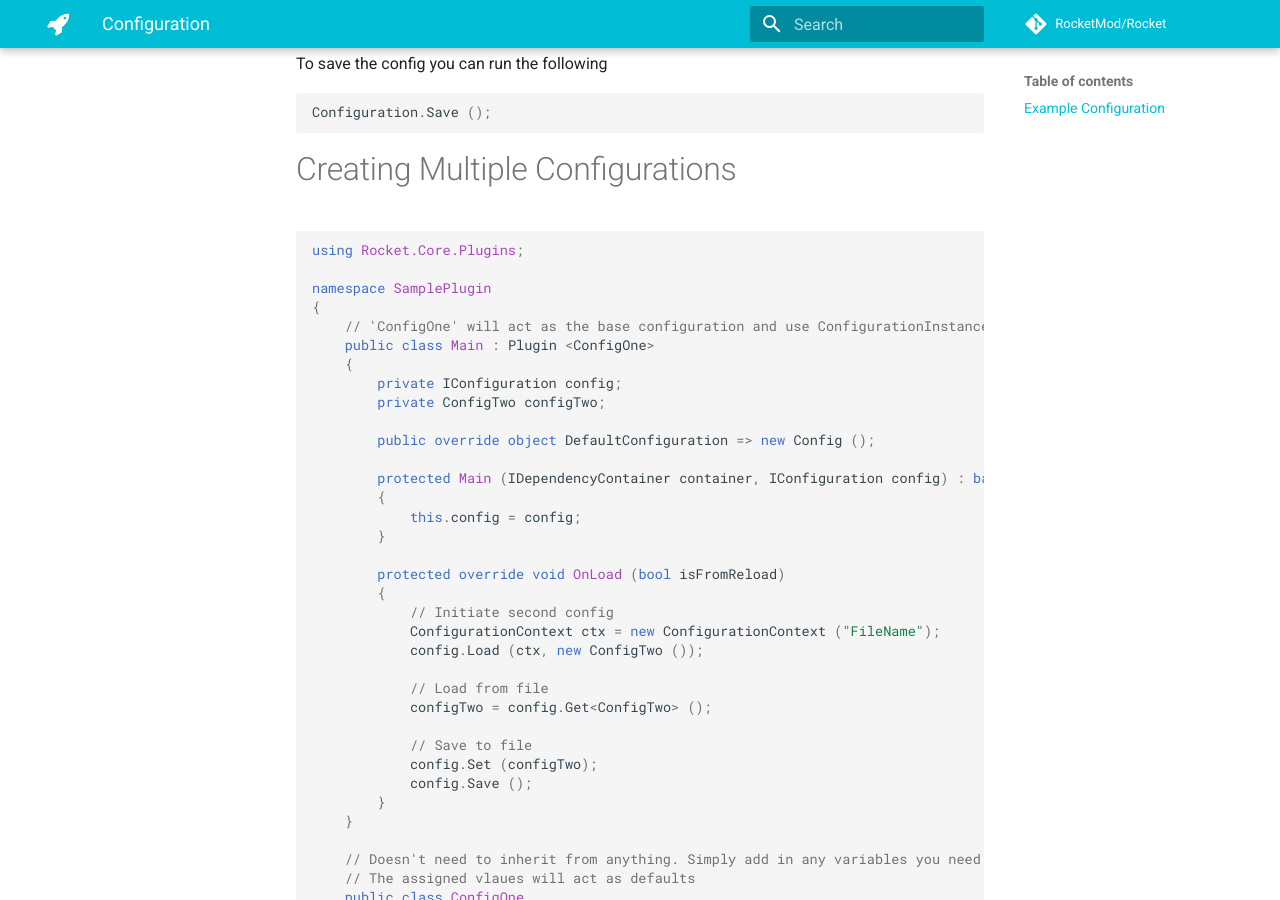
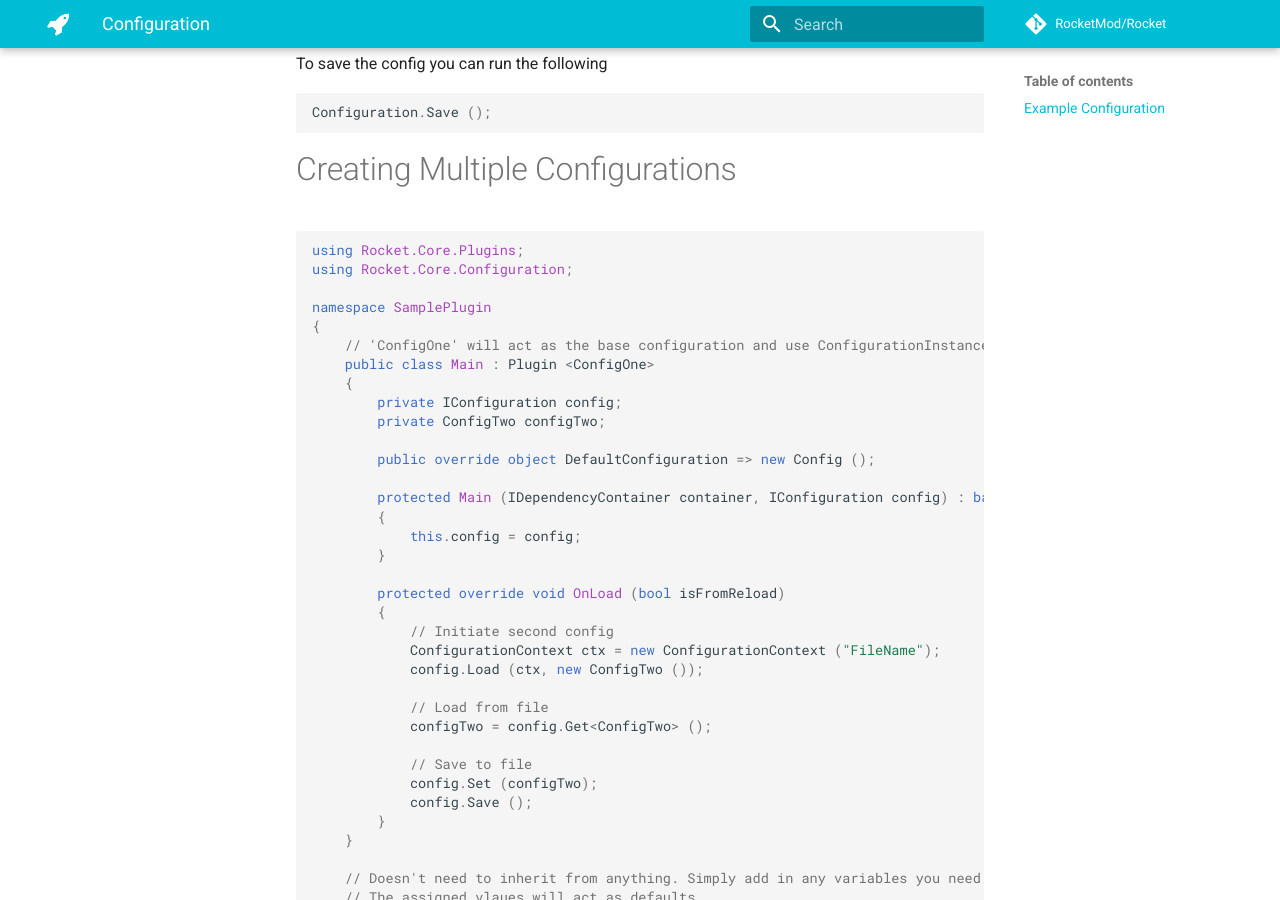
Before and after one commit to RocketMod/Rocket.Documentation, an MkDocs documentation site: the page built from content/development-guide/core-implementation/configuration.md, in a window 1280 px wide and 900 px high, scrolled down 1412 px. Built offline with MkDocs 1.6.1 and Material for MkDocs 9.7.7, drawn with Linux system fonts in a browser that asks for light colours; comment, search, counter and statistics services are not loaded; old or Windows-style settings are respelled for this version of MkDocs.

Commit message:
Update configuration.md

````diff
--- a/content/development-guide/core-implementation/configuration.md
+++ b/content/development-guide/core-implementation/configuration.md
@@ -60,6 +60,7 @@ Configuration.Save ();
 # Creating Multiple Configurations
 ```csharp
 using Rocket.Core.Plugins;
+using Rocket.Core.Configuration;
 
 namespace SamplePlugin
 {
````
